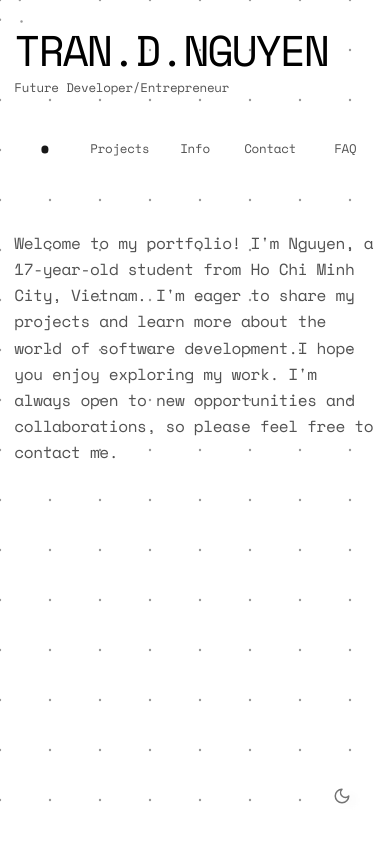
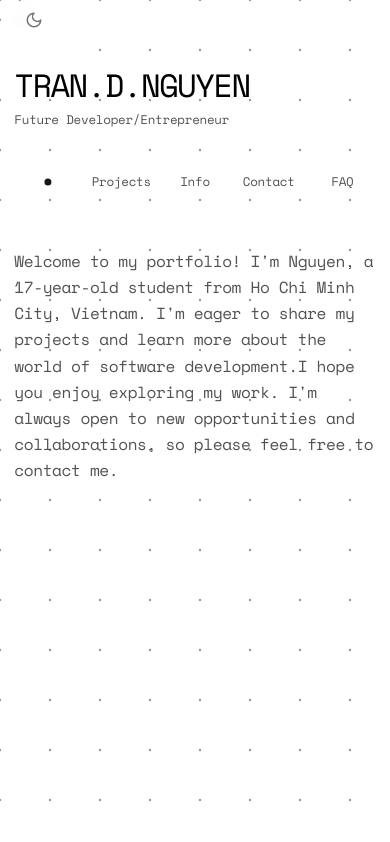
Before and after one commit to nguyentd01/portfolio, a React (Vite) app: page / in a window 390 px wide. Built offline with nearby package versions, Linux system fonts and the light colour scheme.

Commit message:
Update App.tsx

```diff
--- a/src/App.tsx
+++ b/src/App.tsx
@@ -1,4 +1,4 @@
-import React from 'react';
+import React, { useEffect, useRef, useState } from 'react';
 import { BrowserRouter as Router, Routes, Route } from 'react-router-dom';
 import Navigation from './components/Navigation';
 import DotBackground from './components/DotBackground';
@@ -11,23 +11,43 @@ import FAQPage from './pages/FAQPage';
 import NotFoundPage from './pages/NotFoundPage';
 
 function App() {
+  const navRef = useRef<HTMLDivElement>(null);
+  const [isSticky, setIsSticky] = useState(false);
+
+  useEffect(() => {
+    const handleScroll = () => {
+      if (navRef.current) {
+        const navRect = navRef.current.getBoundingClientRect();
+        setIsSticky(navRect.top === 0);
+      }
+    };
+
+    window.addEventListener('scroll', handleScroll);
+    return () => window.removeEventListener('scroll', handleScroll);
+  }, []);
+
   return (
     <Router>
       <div className="min-h-screen bg-white dark:bg-black">
-        <ThemeToggle className="fixed bottom-8 right-8 z-50 md:!top-8" />
         <div className="relative w-full">
           <DotBackground />
           <div className="relative z-10 px-4 sm:px-6 md:px-8 lg:px-12 py-safe-top pb-safe-bottom min-h-screen">
             <div className="max-w-6xl mx-auto">
-              <header className="pt-8 md:pt-12">
-                <h1 className="text-5xl md:text-7xl mb-2 tracking-[-0.05em] font-light">TRAN.D.NGUYEN</h1>
-                <p className="text-fluid-sm text-neutral-600 dark:text-neutral-300 tracking-[-0.02em]">
+              <div className="md:hidden">
+                <ThemeToggle />
+              </div>
+              <header className="pt-8 md:pt-12 relative">
+                <div className="absolute top-8 right-0 z-10 hidden md:block">
+                  <ThemeToggle />
+                </div>
+                <h1 className="text-left text-4xl md:text-7xl mb-2 tracking-[-0.05em] font-light">TRAN.D.NGUYEN</h1>
+                <p className="text-left text-fluid-sm text-neutral-600 dark:text-neutral-300 tracking-[-0.02em]">
                   Future Developer/Entrepreneur
                 </p>
               </header>
             </div>
 
-            <div className="sticky top-0 z-10 bg-white dark:bg-black mt-8 md:mt-12">
+            <div ref={navRef} className={`sticky top-0 z-10 ${isSticky ? 'bg-white dark:bg-black' : ''} mt-8 md:mt-12 px-1 sm:px-2`}>
               <div className="max-w-6xl mx-auto">
                 <div className="md:hidden">
                   <Navigation />
@@ -35,7 +55,7 @@ function App() {
               </div>
             </div>
 
-            <div className="flex flex-col md:flex-row gap-8 md:gap-16 lg:gap-32 max-w-6xl mx-auto mt-8 md:mt-24">
+            <div className="flex flex-col md:flex-row gap-8 md:gap-16 lg:gap-32 max-w-6xl mx-auto mt-4 md:mt-24">
               <div className="hidden md:block w-32">
                 <Navigation />
               </div>
```
